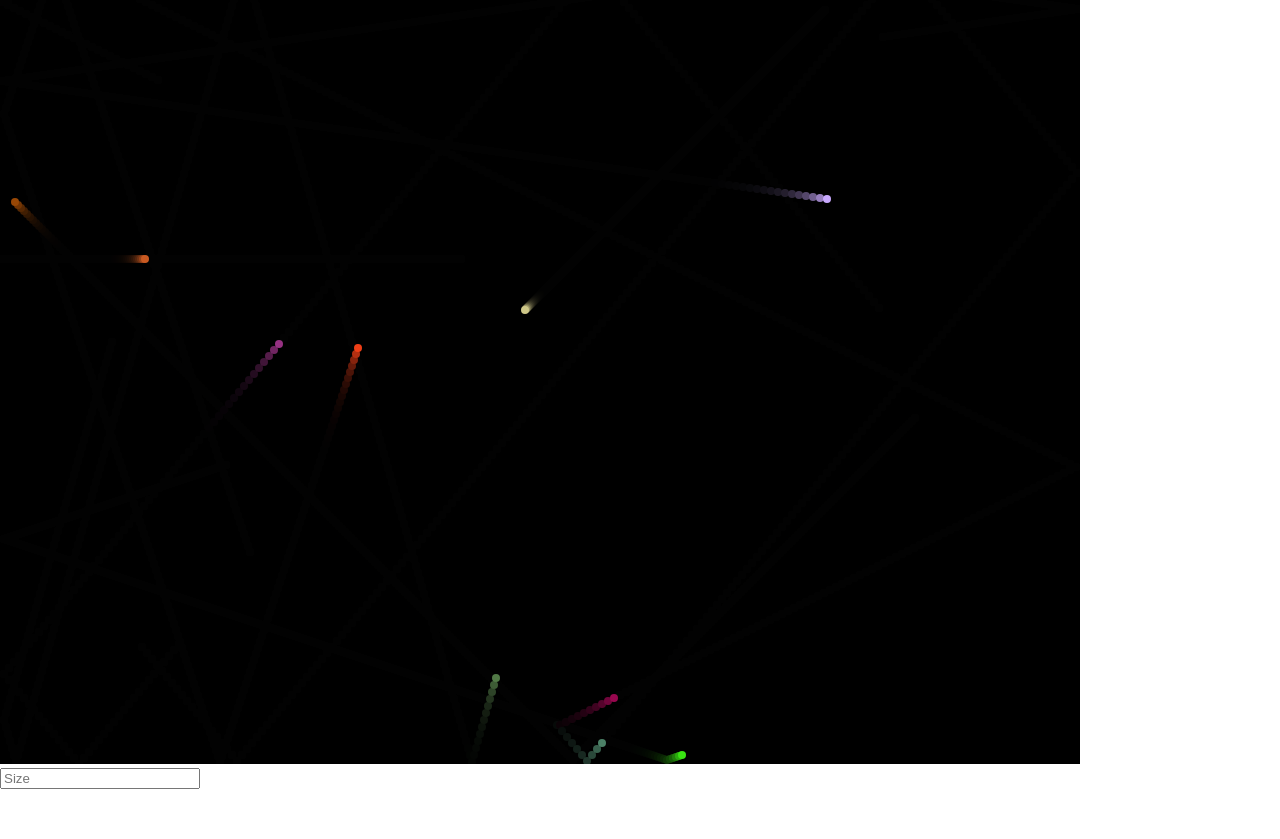
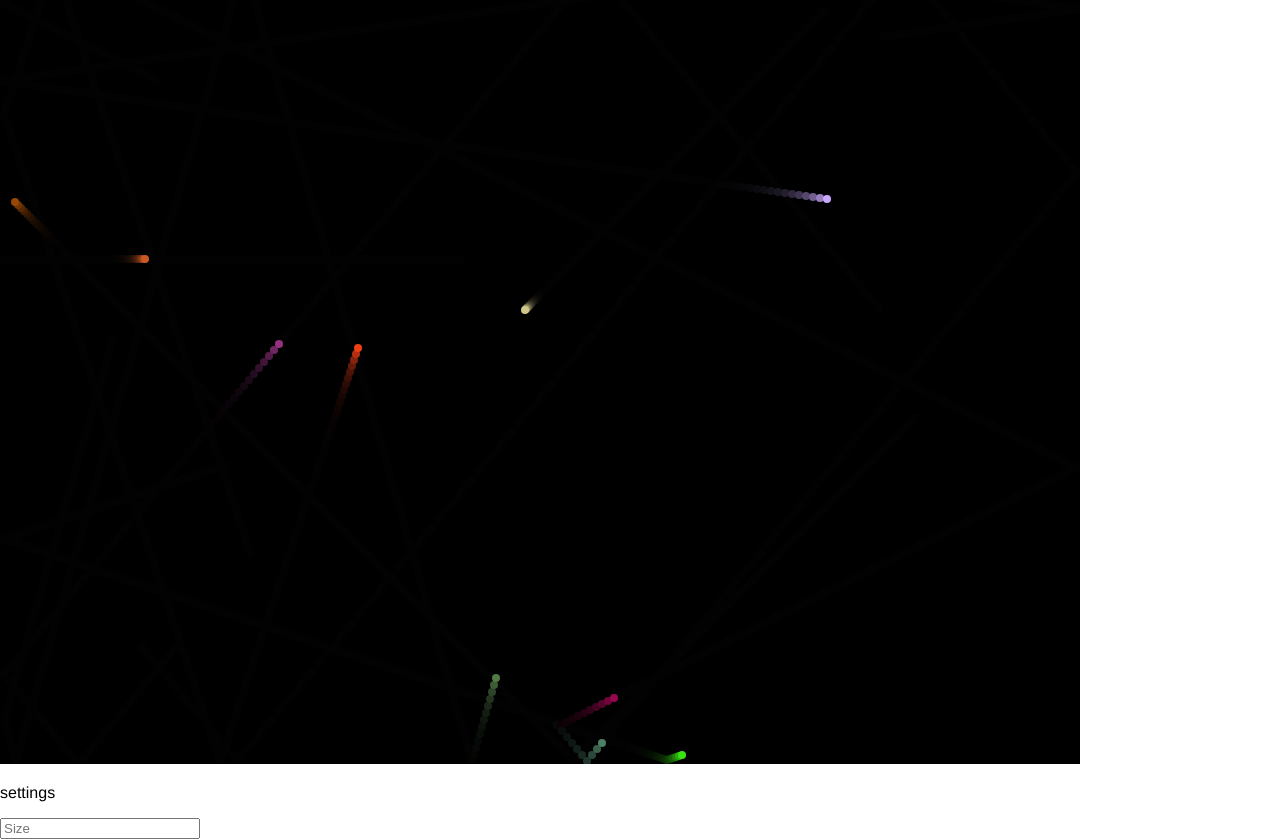
Before and after one commit to Damadog101/ballDemo, a plain HTML site: page index.html in a window 1280 px wide. Shown: the part 36-875 px from the top of the page. Before the commit the page ends 825 px from the top, so only its background shows below. Drawn offline with Linux system fonts and the light colour scheme.

Commit message:
Update index.html

```diff
--- a/index.html
+++ b/index.html
@@ -10,6 +10,7 @@
     <h1>duck</h1>
     <canvas></canvas>
     <div class="settingsBox">
+<p>settings</p>
 <input id="size" type="number" placeholder="Size"/>
 </div>
     <script src="main.js"></script>
```
